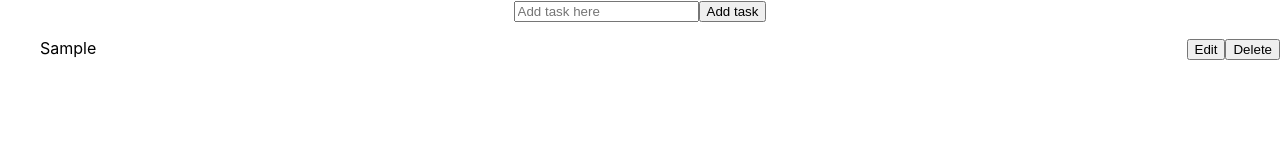
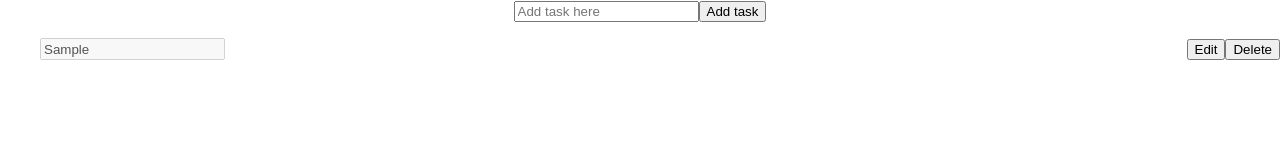
Before and after one commit to trf213/internship_lesson_01, a React (Create React App) app: page / in a window 1280 px wide. Both pictures are taken after typing "Sample" into the empty fields and a click on the button "Add task". Shown: the top 160 px of the page. Built offline with nearby package versions, Linux system fonts and the light colour scheme.

Commit message:
Allow editing of task using user input

```diff
--- a/src/App.js
+++ b/src/App.js
@@ -6,6 +6,9 @@ const App = () => {
 
   const [title, setTitle] = useState('')
   const [tasks, setTasks] = useState([])
+  const [editableRowIndex, setEditableRow] = useState(-1)
+  const [editableField, setEditableField] = useState('')
+
 
   useEffect(() => {
     //Check if localstorage is
@@ -34,6 +37,12 @@ const App = () => {
     setTitle(value)
   }
 
+  const handleEditFieldChange = (e) => {
+    const { value } = e.target
+    // console.log(value)
+    setEditableField(value)
+  }
+
   //Handles saving to the tasks array
   const handleSubmit = () => {
     console.log('handle submit', title)
@@ -43,17 +52,21 @@ const App = () => {
     setTitle('')
   }
 
-  const handleEdit = (todoIndex) => {
+  const toggleEditMode = (todoIndex) => {
     //TODO: Edit todo using the es6 find
     // console.log(tasks.findIndex((item, index) => todoIndex === index))
-    const replaceIndex = tasks.findIndex((item, index) => todoIndex === index)
-    tasks[replaceIndex] += " edited"
-    // console.log(tasks)
-    setTasks([...tasks])
+    setEditableRow(todoIndex)
   }
 
-  const handleSave = (index) => {
-    console.log('handle save')
+  const handleSave = () => {
+    console.log('handle save', editableField)
+
+    const replaceIndex = tasks.findIndex((item, index) => editableRowIndex === index)
+    tasks[replaceIndex] = editableField
+    console.log(tasks)
+    setTasks([...tasks])
+    setEditableRow(-1)
+
   }
 
   const handleRemove = () => {
@@ -77,15 +90,27 @@ const App = () => {
       </div>
 
       <ul style={{ listStyle: 'none' }}>
-        {tasks?.length > 0 ? tasks.map((item, index) => (
+        {tasks?.length > 0 ? tasks.map((task, index) => (
           <li
             style={{ display: 'flex', justifyContent: 'space-between' }}
             key={index}
           >
-            {item}
+            <input
+              type='text'
+              defaultValue={task}
+              disabled={index !== editableRowIndex}
+              onChange={handleEditFieldChange}
+            />
             <div>
-              <button type="button" onClick={() => handleEdit(index)}>Edit</button>
-              <button type="button" onClick={handleRemove}>Delete</button>
+              {index !== editableRowIndex ? (
+                <>
+                  <button type="button" onClick={() => toggleEditMode(index)}>Edit</button>
+                  <button type="button" onClick={handleRemove}>Delete</button>
+                </>
+              ) : (
+                  <button type="button" onClick={handleSave}>Save Changes</button>
+                )}
+
             </div>
           </li>
         )) : "Nothing in list"}
```
Also changed, not shown: 1 other file (tests, documents, lock files or other folders).
